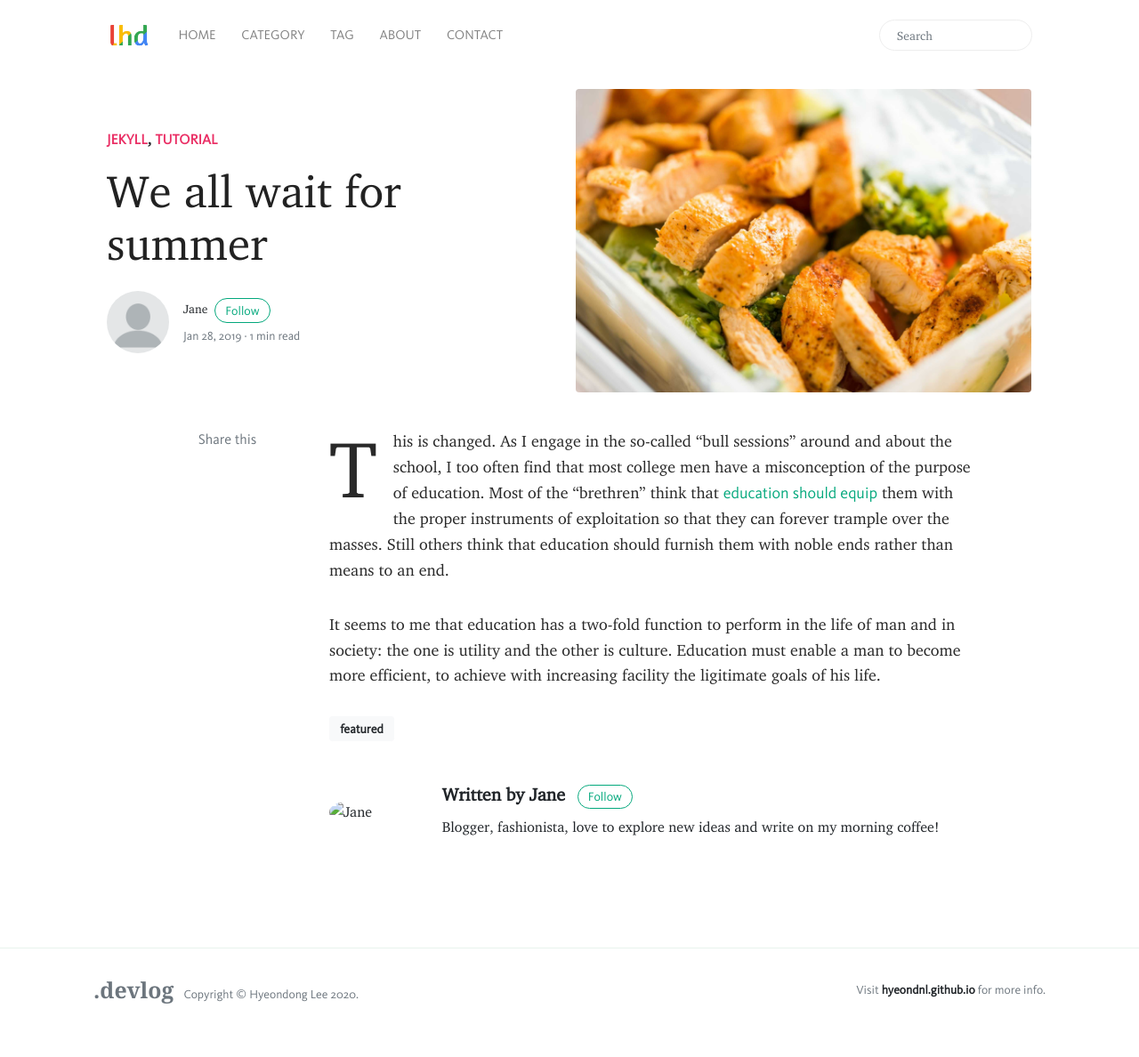
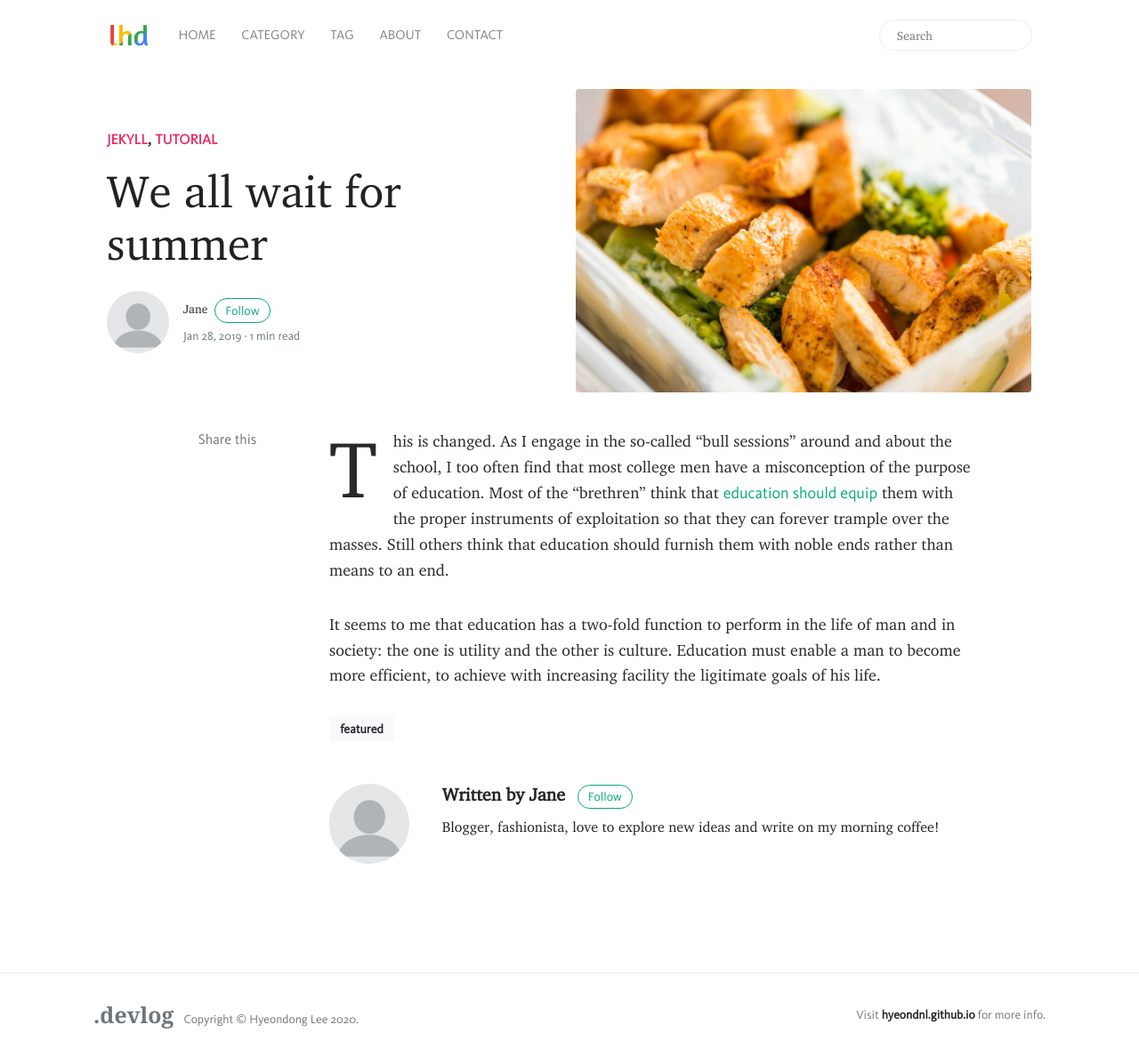
Before and after one commit to hayden-rhee/devlog, a Jekyll site: the page built from _posts/2019-01-28-we-all-wait-for-summer.md, in a window 1280 px wide and 1188 px high. Shown: the whole window at 89% size. Built offline with Jekyll 4.4.1, drawn with Linux system fonts in a browser that asks for light colours; nearby versions of some CDN libraries; comment, search, counter and statistics services are not loaded.

Commit message:
automatic commit on 2020-07-06 15:32:34

```diff
--- a/_layouts/post.html
+++ b/_layouts/post.html
@@ -110,7 +110,7 @@ layout: default
 				<div class="row mt-5">
 					<div class="col-md-2 align-self-center">
                          {% if author.avatar %}
-                        <img class="rounded-circle" src="{{author.avatar}}" alt="{{author.name}}" width="90"/>
+                        <img class="rounded-circle" src="{{site.baseurl}}/{{ author.avatar }}" alt="{{ author.name }}" width="90"/>
                         {% endif %}
 					</div>
 					<div class="col-md-10">
```
